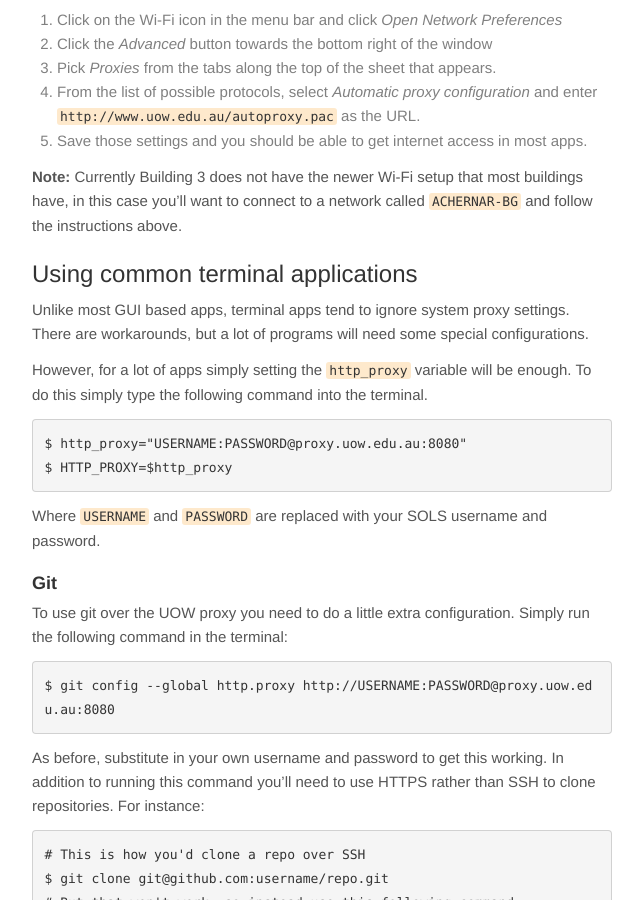
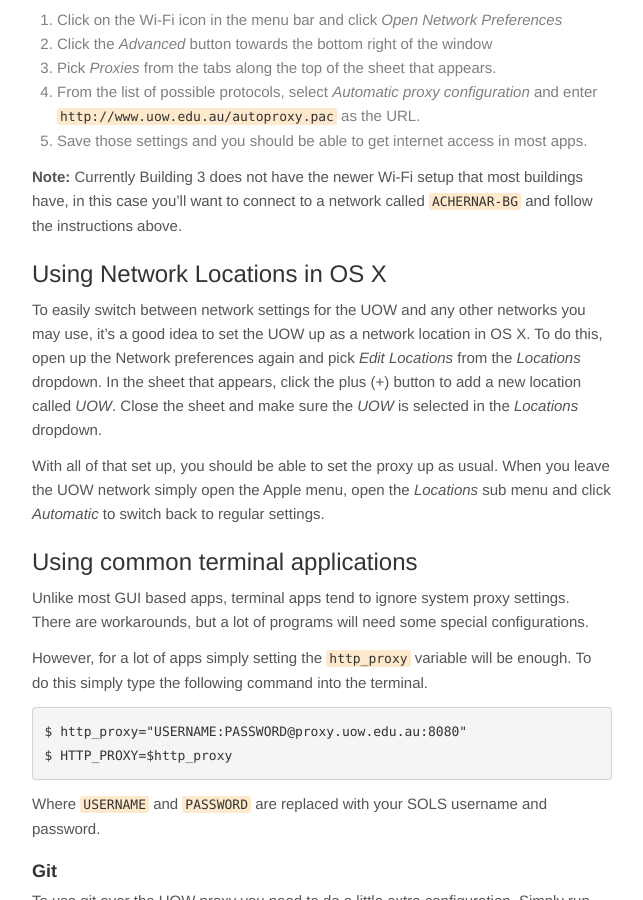
Before and after one commit to rpowelll/rpowelll.github.com, a Jekyll site: the page built from notes/uow-proxy.html, in a window 1280 px wide and 900 px high, scrolled down 408 px. Shown: the whole window, without its empty margins (318-961 px from the left). Built offline with Jekyll 4.4.1, drawn with Linux system fonts in a browser that asks for light colours; nearby versions of some CDN libraries; library files that are not in the unit come from our copies; Markdown is read by kramdown in place of the engine named in the settings.

Commit message:
Improved the UOW proxy guide
I added a section dealing with how to set up network locations in
OS X.

Closes #1

```diff
--- a/notes/uow-proxy.html
+++ b/notes/uow-proxy.html
@@ -29,6 +29,19 @@ goes something like this:</p>
 <p><strong>Note:</strong> Currently Building 3 does not have the newer Wi-Fi setup that most
 buildings have, in this case you&#8217;ll want to connect to a network called
 <code>ACHERNAR-BG</code> and follow the instructions above.</p>
+
+<h2 id="usingnetworklocationsinosx">Using Network Locations in OS X</h2>
+
+<p>To easily switch between network settings for the UOW and any other networks
+you may use, it&#8217;s a good idea to set the UOW up as a network location in OS X.
+To do this, open up the Network preferences again and pick <em>Edit Locations</em>
+from the <em>Locations</em> dropdown. In the sheet that appears, click the plus (+)
+button to add a new location called <em>UOW</em>. Close the sheet and make sure the
+<em>UOW</em> is selected in the <em>Locations</em> dropdown.</p>
+
+<p>With all of that set up, you should be able to set the proxy up as usual. When
+you leave the UOW network simply open the Apple menu, open the <em>Locations</em> sub
+menu and click <em>Automatic</em> to switch back to regular settings.</p>
 
 <h2 id="usingcommonterminalapplications">Using common terminal applications</h2>
 
```
Also changed, not shown: notes/uow-proxy.md (+13 -0 lines).
